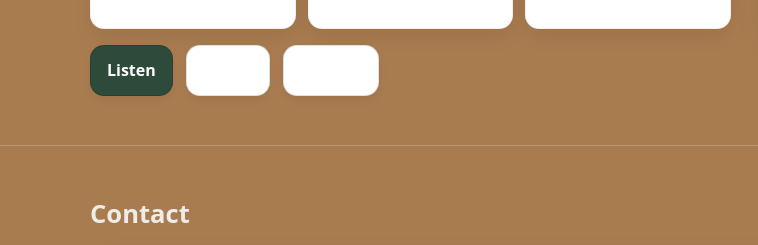
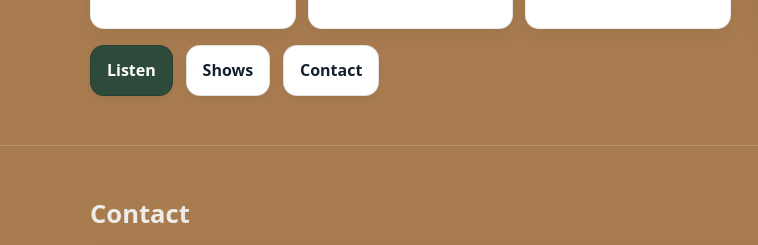
Before and after one commit to drakemccamey/drakehayden.github.io, a plain HTML site: page index.html in a window 1280 px wide. Shown: the part 951-1196 px from the top of the page, 0-758 px from the left. Drawn offline with Linux system fonts and the light colour scheme.

Commit message:
Update index.html

```diff
--- a/index.html
+++ b/index.html
@@ -133,10 +133,11 @@
     #contact .section-title{
       color: var(--cream);
     }
-    #about a,
-    #contact a{
-      color: #ffffff;
-      text-decoration-color: rgba(255,255,255,.6);
+    #about a:not(.btn),
+#contact a:not(.btn){
+  color: #ffffff;
+  text-decoration-color: rgba(255,255,255,.6);
+}
     }
     /* Keep highlight cards readable on bronze */
     #about .about-highlights div{
```
